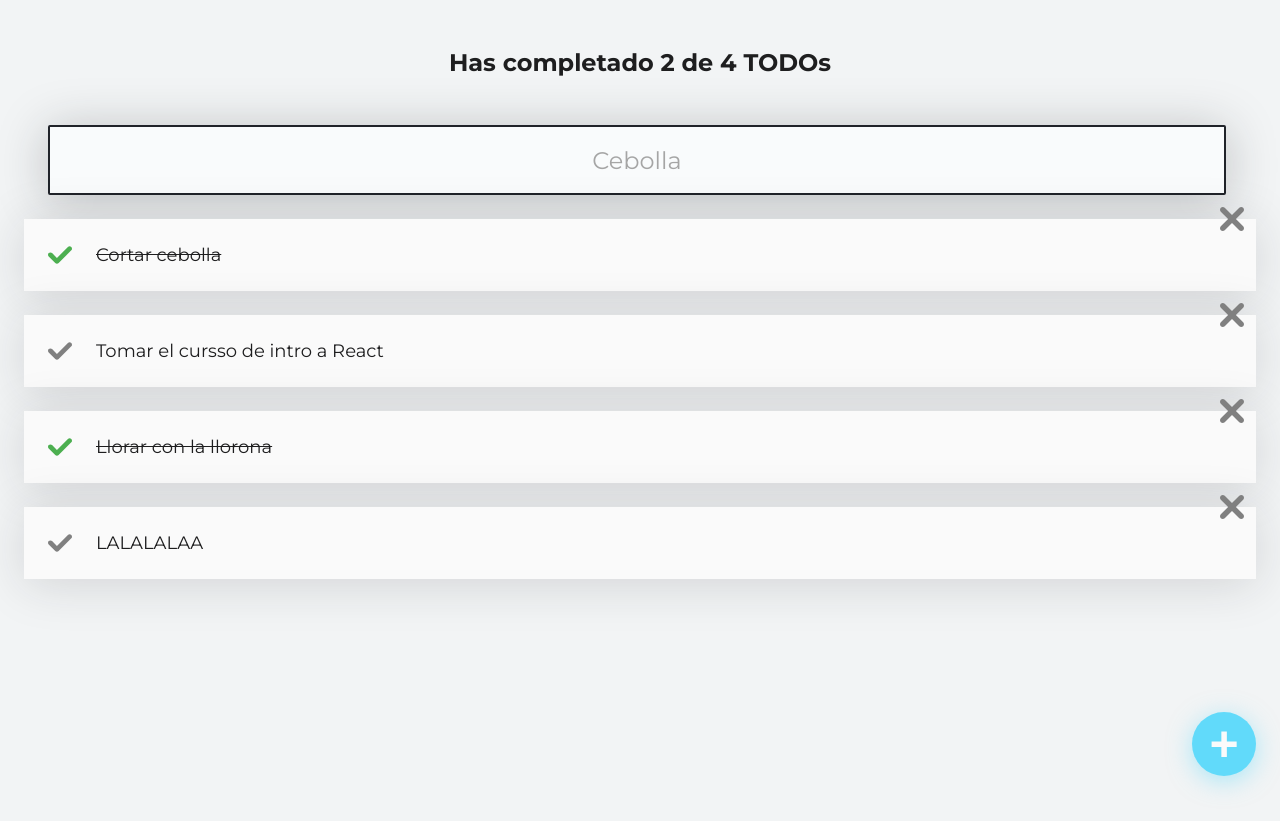
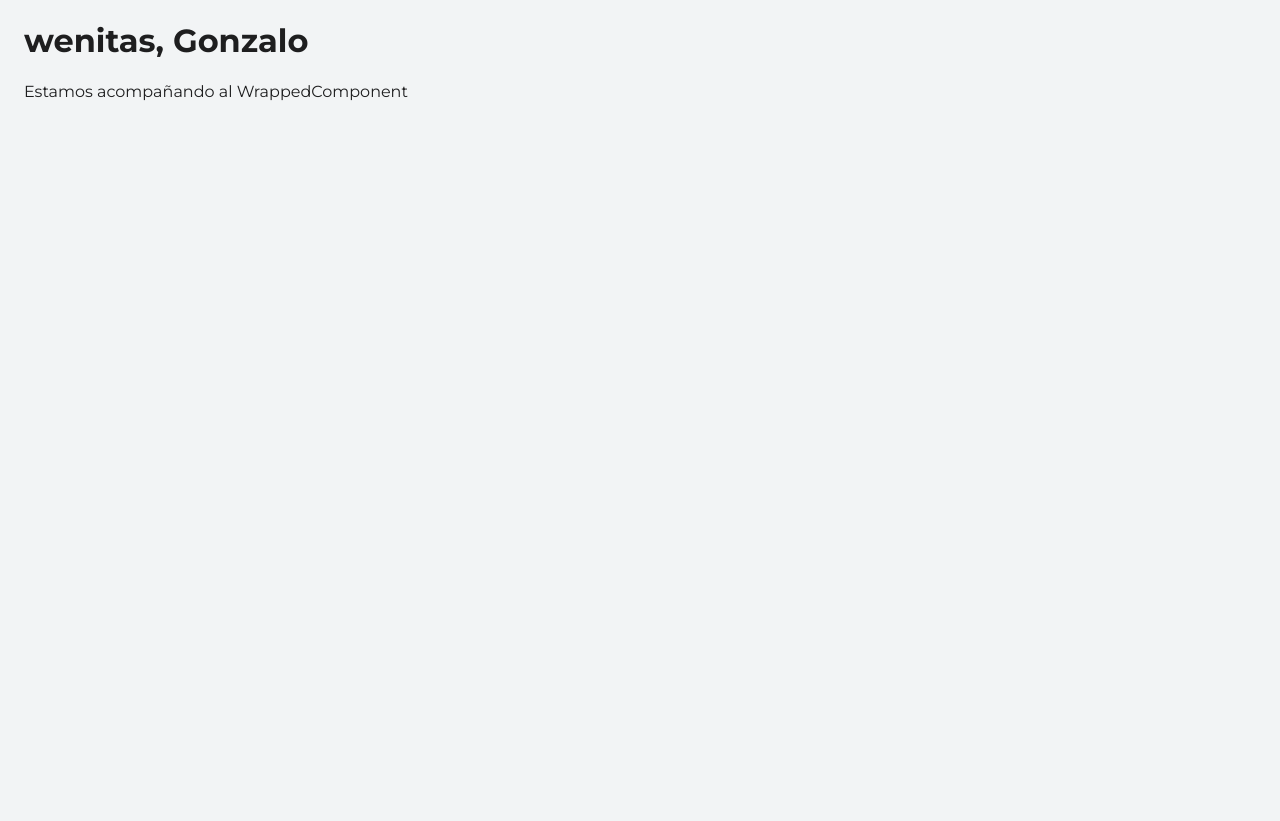
Before and after one commit to gonpineiro/intro-react-todomachine, a React (Create React App) app: page / in a window 1280 px wide. Before the commit the page ends 800 px from the top, so only its background shows below. Built offline with nearby package versions, Linux system fonts and the light colour scheme.

Commit message:
high-order-components

```diff
--- a/src/index.jsx
+++ b/src/index.jsx
@@ -1,6 +1,29 @@
 import React from 'react';
 import ReactDOM from 'react-dom';
-import App from './App';
+/* import App from './App'; */
 import './index.css';
 
-ReactDOM.render(<App />, document.getElementById('root'));
+function App(props) {
+    return (
+        <h1>
+            {props.saludo}, {props.nombre}
+        </h1>
+    );
+}
+
+function withSaludo(WrappedComponent) {
+    return function WrappedComponentWithSaludo(saludo){
+        return function ComponenteDeVerdad(props) {
+            return (
+                <>
+                    <WrappedComponent {...props} saludo={saludo}/>
+                    <p>Estamos acompañando al WrappedComponent</p>
+                </>
+            );
+        };
+    }
+}
+
+const AppWithSaludo = withSaludo(App)('wenitas');
+
+ReactDOM.render(<AppWithSaludo nombre="Gonzalo" />, document.getElementById('root'));
```
